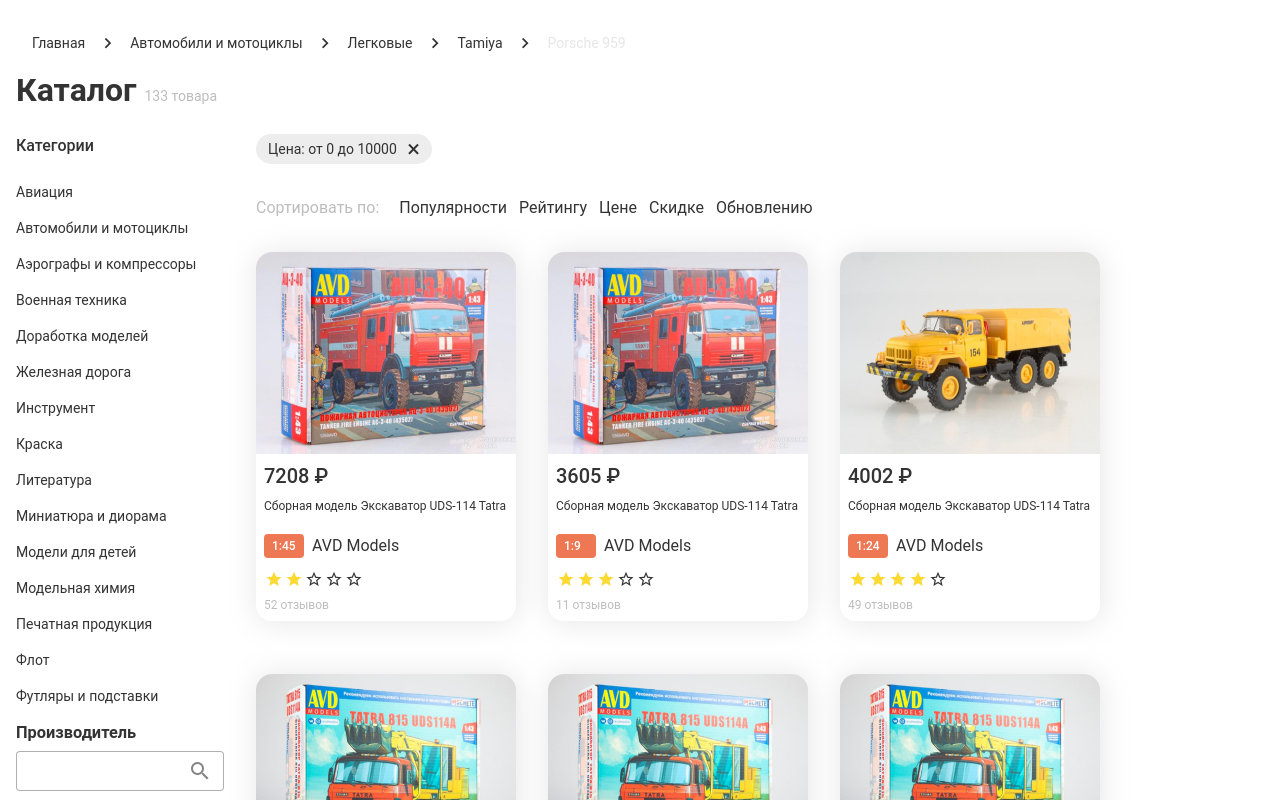
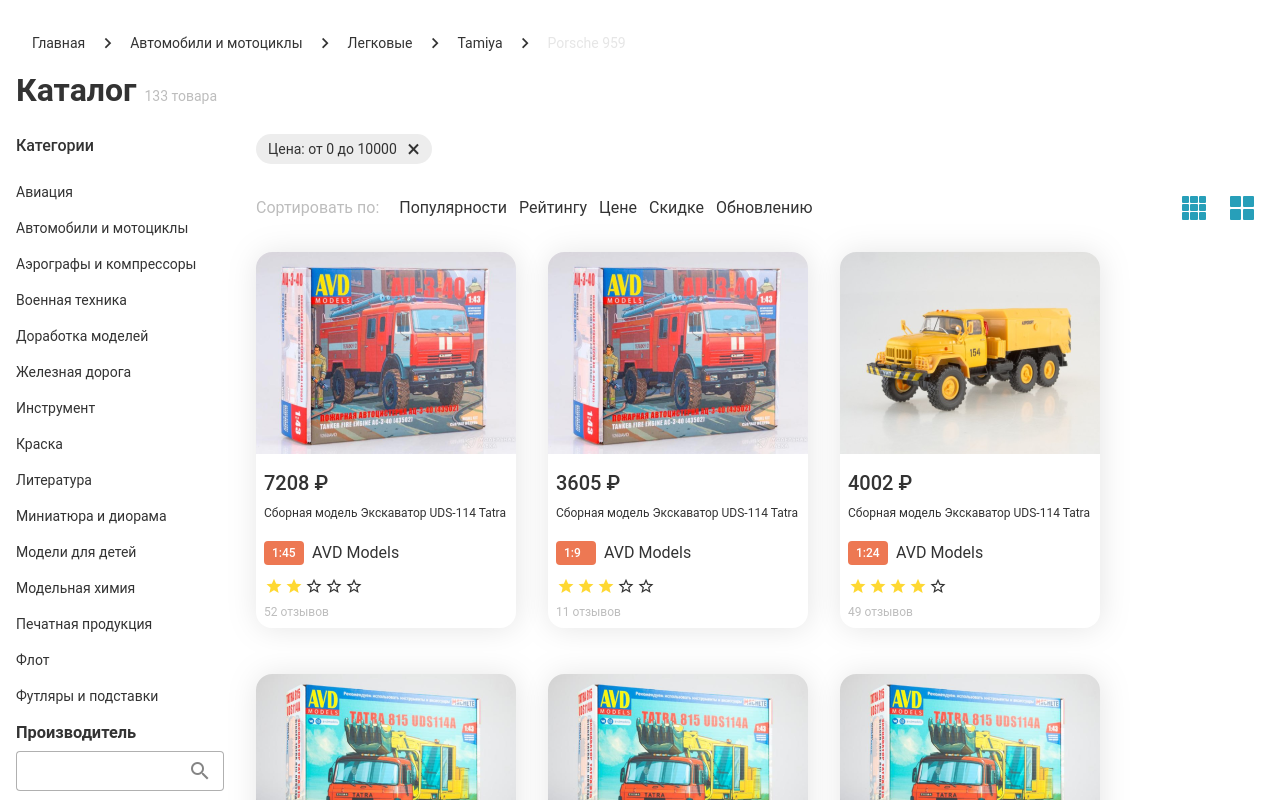
Before and after one commit to S0RGE/test-task-m, a Vue app: page / in a window 1280 px wide. Shown: the top 800 px of the page. Built offline with nearby package versions, Linux system fonts and the light colour scheme.

Commit message:
add product card scales

```diff
--- a/src/components/Catalog/ProductCatalog.vue
+++ b/src/components/Catalog/ProductCatalog.vue
@@ -1,7 +1,11 @@
 <template>
   <div class="product-catalog_wrapper">
     <product-catalog-filter-display :filters="filters" />
-    <product-catalog-sort-by @set-sort-by="setSortBy" />
+    <product-catalog-sort-by
+      @set-sort-by="setSortBy"
+      @set-page-scale="setPageScale"
+    />
+    <div class="minScale" ref="productCatalog">
       <div class="product-catalog">
         <product-catalog-card
           v-for="product in paginatedProducts"
@@ -9,6 +13,7 @@
           :product="product"
           :isInCart="isInCart(product)"
         />
+      </div>
     </div>
   </div>
 </template>
@@ -50,6 +55,14 @@
     },
     isInCart(product) {
       return !!this.cart.find((p) => p.id === product.id);
+    },
+    setPageScale(scale) {
+      console.log(scale);
+      const productCatalog = this.$refs.productCatalog;
+      if (productCatalog.className == scale) {
+        return;
+      }
+      productCatalog.className = scale;
     },
   },
   computed: {
@@ -108,15 +121,37 @@
 
 <style lang="scss">
 .product-catalog_wrapper {
+  flex-grow: 2;
   display: flex;
   flex-direction: column;
   width: 100%;
+
+  margin-bottom: 30px;
+
+  .minScale,
+  .maxScale {
+    min-width: 100%;
+  }
+}
+
+.minScale .product-catalog {
+  grid-template-columns: repeat(auto-fit, 260px);
+  gap: 40px 32px;
+  .product-card_wrapper {
+    min-height: 382px;
+  }
+}
+
+.maxScale .product-catalog {
+  grid-template-columns: repeat(auto-fit, 202px);
+  gap: 40px 32px;
+  .product-card_wrapper {
+    min-height: 328px;
+  }
+}
+
 .product-catalog {
   width: 100%;
   display: grid;
-    grid-template-columns: repeat(auto-fit, 260px);
-    gap: 40px 32px;
-  }
-  margin-bottom: 30px;
 }
 </style>
--- a/src/components/Catalog/ProductCatalogCard.vue
+++ b/src/components/Catalog/ProductCatalogCard.vue
@@ -75,7 +75,12 @@
 <style lang="scss">
 .product-card_wrapper {
   position: relative;
-  min-height: 382px;
+}
+
+.maxScale {
+  .product-card_wrapper {
+    max-width: 202px;
+  }
 }
 
 .product-card {
@@ -120,7 +125,7 @@
       flex-direction: row;
       justify-content: center;
       align-items: center;
-      padding: 8px 12px;
+      padding: 8px 12px 0 12px;
       margin-bottom: 8px;
       gap: 10px;
 
@@ -148,8 +153,9 @@
 
   .product-card_image {
     width: 100%;
-    height: 202px;
+    height: 50%;
     img {
+      width: 100%;
       border-top-right-radius: 16px;
       border-top-left-radius: 16px;
     }
--- a/src/components/Catalog/ProductCatalogSortBy.vue
+++ b/src/components/Catalog/ProductCatalogSortBy.vue
@@ -1,5 +1,6 @@
 <template>
   <div class="catalog_sort-by">
+    <div class="sort-by_list">
       <span class="sort-by_title">Сортировать по: </span>
       <span
         class="sort-by_item"
@@ -9,6 +10,15 @@
         :key="item.name"
         >{{ item.value }}</span
       >
+    </div>
+    <div class="sort-by_scale">
+      <div class="sort_scale_max" @click="setPageScale('maxScale')">
+        <div v-for="n in 9" :key="n"></div>
+      </div>
+      <div class="sort_scale_min" @click="setPageScale('minScale')">
+        <div v-for="n in 4" :key="n"></div>
+      </div>
+    </div>
   </div>
 </template>
 
@@ -28,6 +38,7 @@
   },
   emits: {
     'set-sort-by': (value) => typeof value === 'string',
+    'set-page-scale': (value) => typeof value === 'string',
   },
   methods: {
     setSort(sortBy, index) {
@@ -38,6 +49,9 @@
         this.selectedSort = index;
         this.$emit('set-sort-by', sortBy);
       }
+    },
+    setPageScale(scale) {
+      this.$emit('set-page-scale', scale);
     },
   },
 };
@@ -50,6 +64,9 @@
   line-height: 24px;
 
   margin-bottom: 2em;
+
+  display: flex;
+  justify-content: space-between;
 
   .sort-by_title {
     margin-right: 1em;
@@ -68,5 +85,45 @@
   .sort-by_item + .sort-by_item {
     margin-left: 12px;
   }
+
+  .sort-by_scale {
+    margin-right: 10px;
+    display: flex;
+    .sort_scale_max,
+    .sort_scale_min {
+      cursor: pointer;
+    }
+
+    .sort_scale_max {
+      width: 24px;
+      height: 24px;
+
+      display: grid;
+      grid-template-columns: repeat(3, 1fr);
+      grid-template-rows: repeat(3, 1fr);
+
+      grid-gap: 1px;
+      div {
+        background-color: #279fb9;
+        border-radius: 1px;
+      }
+    }
+
+    .sort_scale_min {
+      margin-left: 24px;
+      width: 24px;
+      height: 24px;
+
+      display: grid;
+      grid-template-columns: repeat(2, 1fr);
+      grid-template-rows: repeat(2, 1fr);
+
+      grid-gap: 2px;
+      div {
+        background-color: #279fb9;
+        border-radius: 1px;
+      }
+    }
+  }
 }
 </style>
```
Lines whose indentation alone changed are shown as unchanged.
